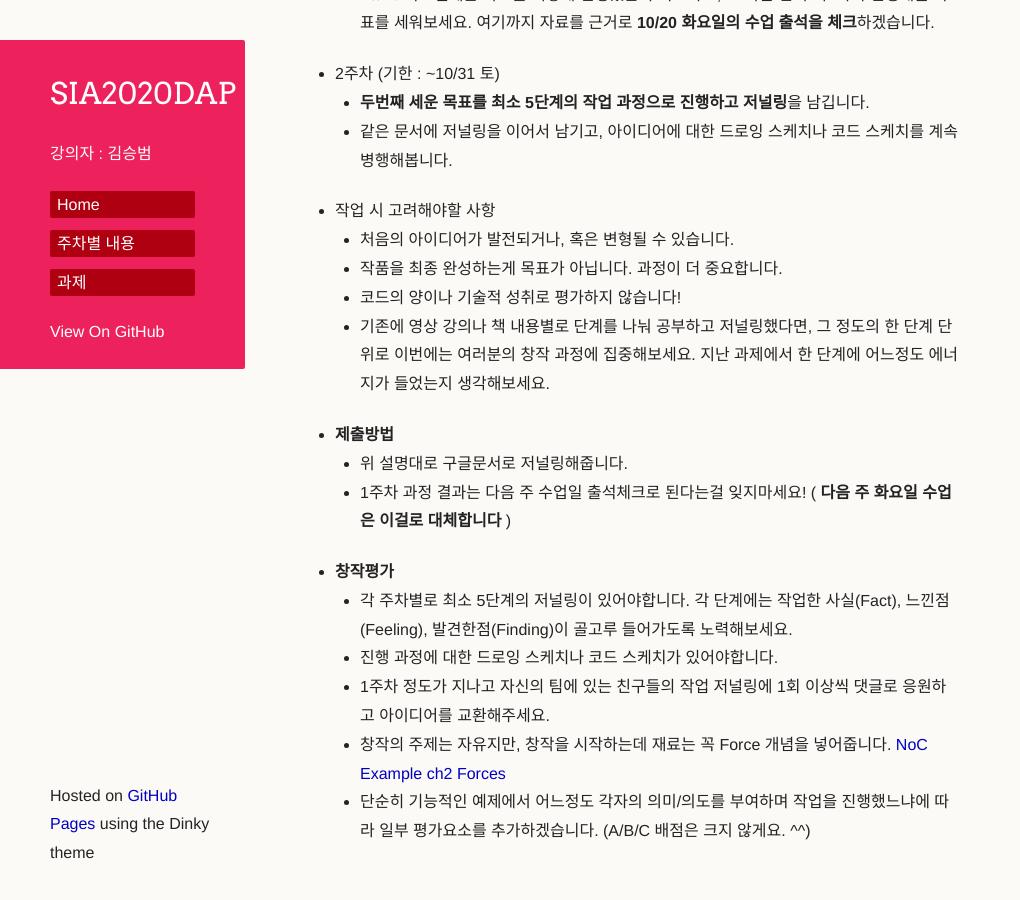
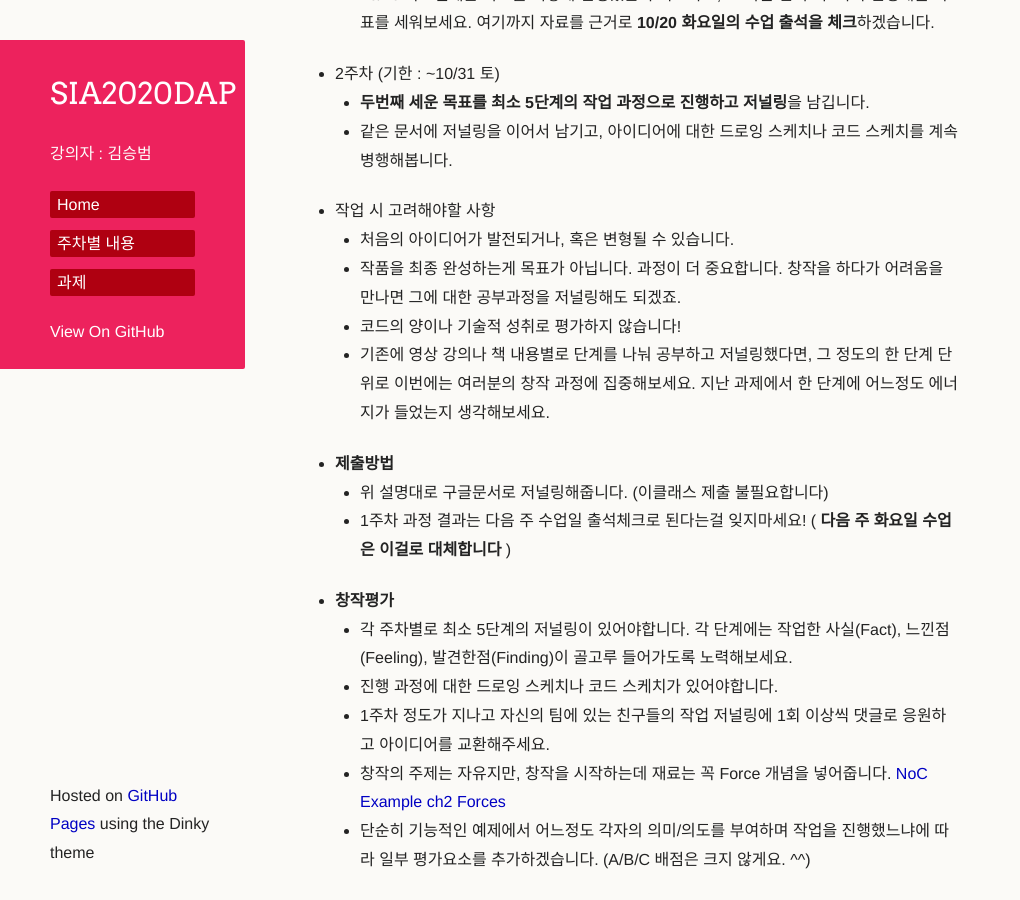
Before and after one commit to picxenk/SIA2020DAP, a Jekyll site: the page built from homework.md, in a window 1280 px wide and 900 px high, scrolled down 6631 px. Shown: the whole window, without its empty margins (0-1020 px from the left). Built offline with Jekyll 4.4.1, drawn with Linux system fonts in a browser that asks for light colours; our own code applies the rules of GitHub Pages for plain Markdown files; a script that is not in the unit is left out; the repository's description, which GitHub fills in, is left out.

Commit message:
update hw6

```diff
--- a/homework.md
+++ b/homework.md
@@ -186,11 +186,11 @@
    * 같은 문서에 저널링을 이어서 남기고, 아이디어에 대한 드로잉 스케치나 코드 스케치를 계속 병행해봅니다.
  * 작업 시 고려해야할 사항
    * 처음의 아이디어가 발전되거나, 혹은 변형될 수 있습니다.
-   * 작품을 최종 완성하는게 목표가 아닙니다. 과정이 더 중요합니다.
+   * 작품을 최종 완성하는게 목표가 아닙니다. 과정이 더 중요합니다. 창작을 하다가 어려움을 만나면 그에 대한 공부과정을 저널링해도 되겠죠.
    * 코드의 양이나 기술적 성취로 평가하지 않습니다!
    * 기존에 영상 강의나 책 내용별로 단계를 나눠 공부하고 저널링했다면, 그 정도의 한 단계 단위로 이번에는 여러분의 창작 과정에 집중해보세요. 지난 과제에서 한 단계에 어느정도 에너지가 들었는지 생각해보세요.
  * **제출방법**
-   * 위 설명대로 구글문서로 저널링해줍니다.
+   * 위 설명대로 구글문서로 저널링해줍니다. (이클래스 제출 불필요합니다)
    * 1주차 과정 결과는 다음 주 수업일 출석체크로 된다는걸 잊지마세요! ( **다음 주 화요일 수업은 이걸로 대체합니다** )
  * **창작평가**
    * 각 주차별로 최소 5단계의 저널링이 있어야합니다. 각 단계에는 작업한 사실(Fact), 느낀점(Feeling), 발견한점(Finding)이 골고루 들어가도록 노력해보세요.
```
